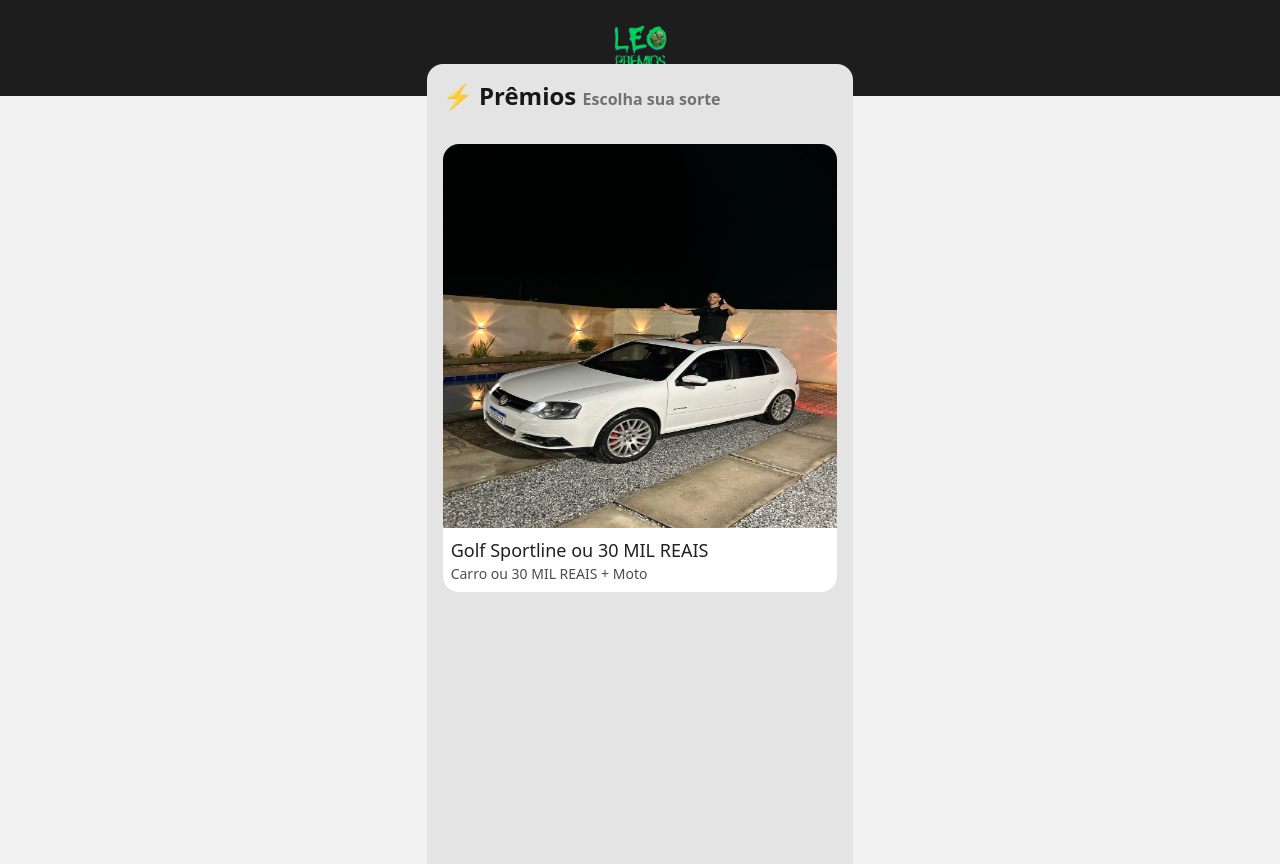
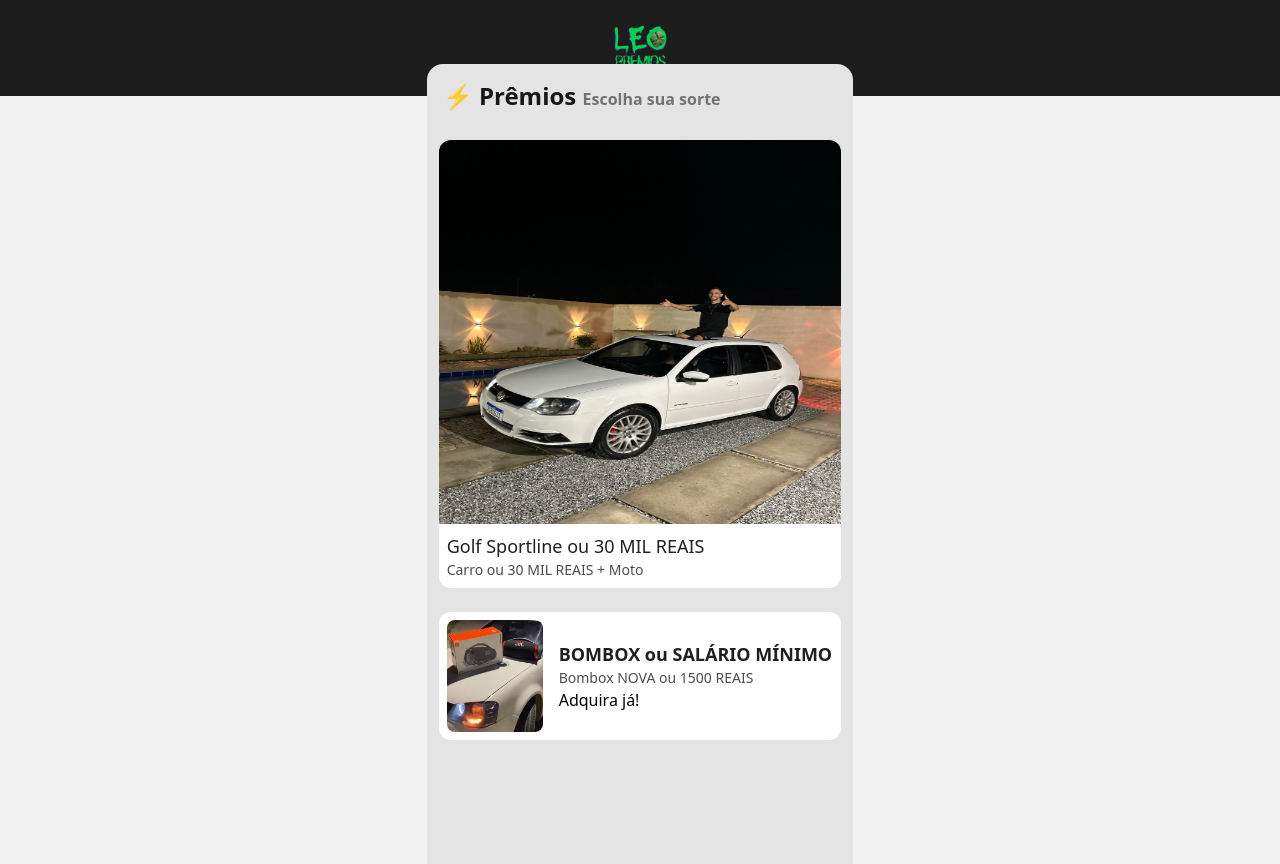
Before and after one commit to JohnnyNWT/leo-premios, a Next.js app: page / in a window 1280 px wide. Built offline with nearby package versions, Linux system fonts and the light colour scheme.

Commit message:
FEAT: add rifa bombox

```diff
--- a/src/app/page.js
+++ b/src/app/page.js
@@ -8,16 +8,27 @@
       </div>
       <div className="w-1/3 h-full absolute top-16 flex flex-col rounded-t-2xl bg-[#E4E4E4]">
         <h1 className="font-sans text-2xl p-4 font-semibold text-[#000000E6]">⚡ Prêmios <span className="text-base text-[#00000080]">Escolha sua sorte</span></h1>
-        <div className="p-4" id="rifa-golf">
-            <img src="/img/acao-golf.jpg" alt="Ação Golf" className="w-full max-h-96 rounded-t-2xl" />
+
+        <div className="p-3" id="rifa-golf">
+            <img src="/img/acao-golf.jpg" alt="Ação Golf" className="w-full max-h-96 rounded-t-xl" />
             {/* <Image src="/img/acao-golf.jpg" alt="Ação Golf" className="w-full" width={500} /> */}
-          <div className="bg-white rounded-b-2xl">
+          <div className="bg-white rounded-b-xl">
             <div className="p-2">
               <h2 className="font-sans text-lg font-medium text-[#202020]">Golf Sportline ou 30 MIL REAIS</h2>
               <p className="text-sm font-light text-[#000000B3]">Carro ou 30 MIL REAIS + Moto</p>
             </div>
           </div>
         </div>
+
+        <div className="bg-white m-3 p-2 rounded-xl flex items-center" id="rifa-bombox">
+          <img src="/img/bombox.jpg" alt="Ação Bombox" className="w-24 h-28 rounded-lg" />
+
+          <div className="ml-4">
+            <h2 className="font-sans text-lg font-semibold text-[#202020]">BOMBOX ou SALÁRIO MÍNIMO</h2>
+            <p className="text-sm text-[#000000B3]">Bombox NOVA ou 1500 REAIS</p>
+            <span>Adquira já!</span>
+          </div>
+        </div>
       </div>
     </div>
   );
```
Also changed, not shown: public/img/bombox.jpg (added).
